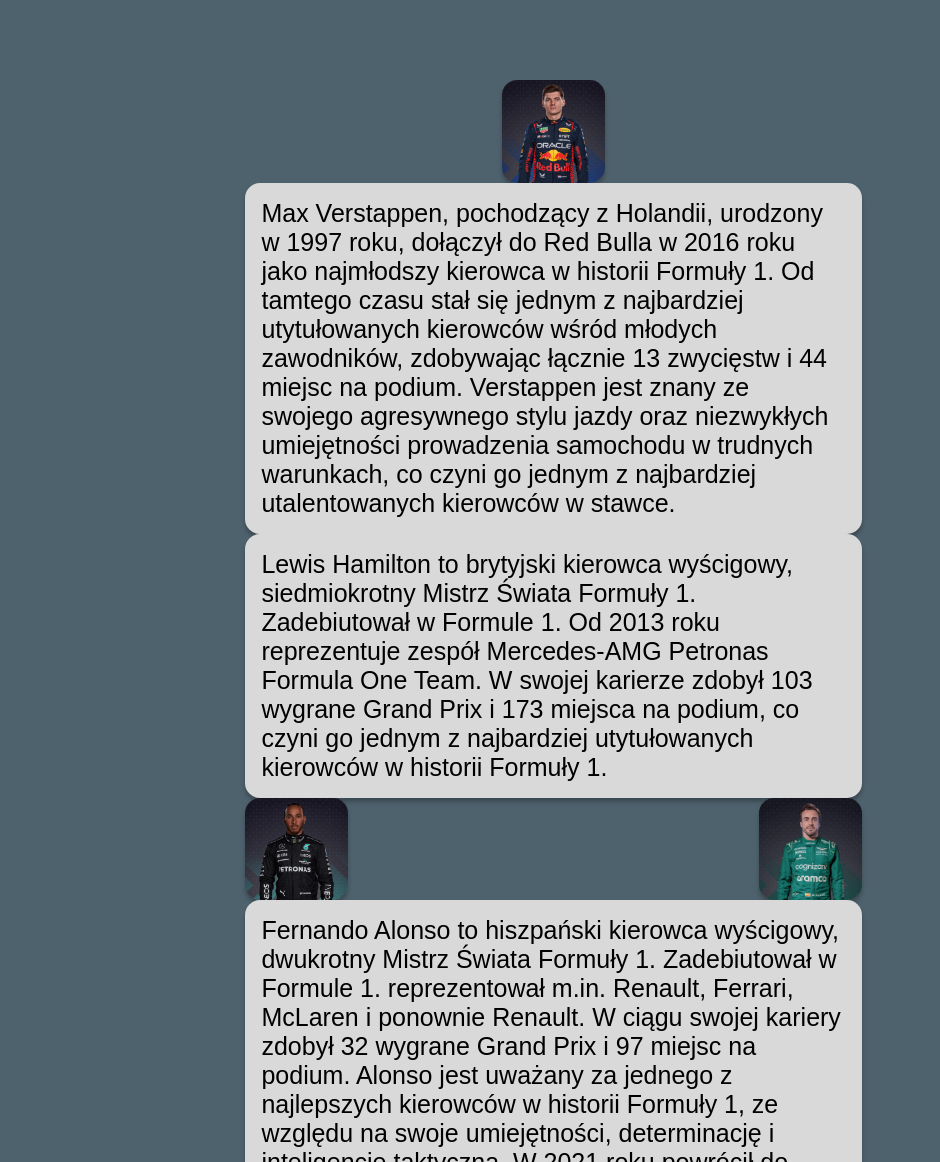
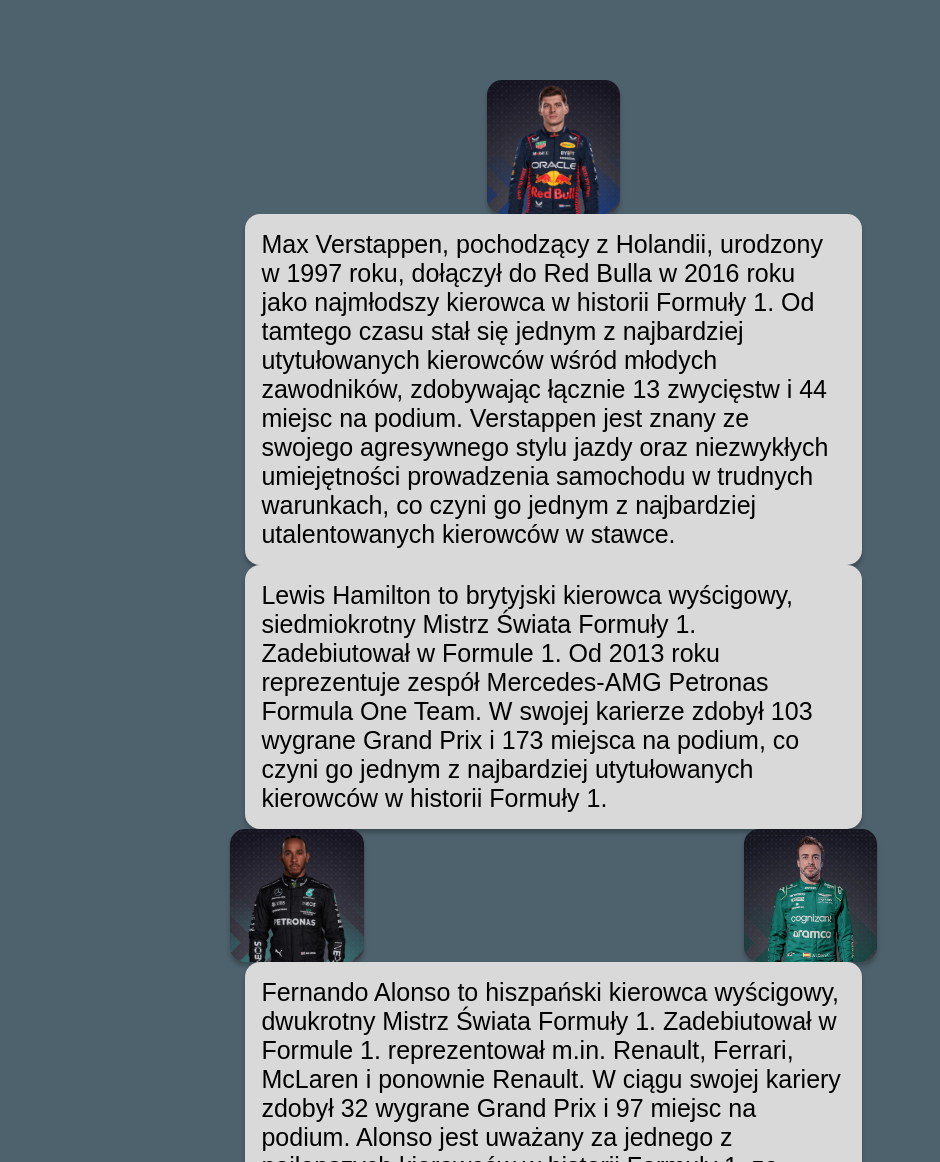
Before and after one commit to blackkuba/Projekt-F1, a plain HTML site: page main/index.html in a window 1280 px wide. Shown: the part 1592-2754 px from the top of the page, without its empty margins (0-940 px from the left). Drawn offline with Linux system fonts and the light colour scheme.

Commit message:
poprawki

```diff
--- a/main/main.css
+++ b/main/main.css
@@ -95,7 +95,7 @@
 
 .art1{
 
-    flex-basis: 10%;
+    flex-basis: 13%;
     background-color: rgb(78,98,109);
 
 }
@@ -124,7 +124,7 @@
 
 .art4{
 
-    flex-basis: 10%;
+    flex-basis: 13%;
     background-color: rgb(78,98,109);
 
 }
@@ -139,7 +139,7 @@
 
 .art5{
 
-    flex-basis: 10%;
+    flex-basis: 13%;
     background-color: rgb(78,98,109);
 
 }
```
